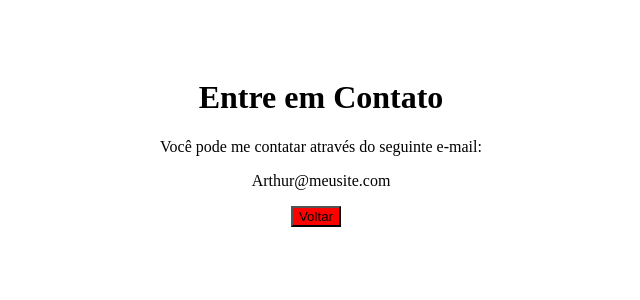
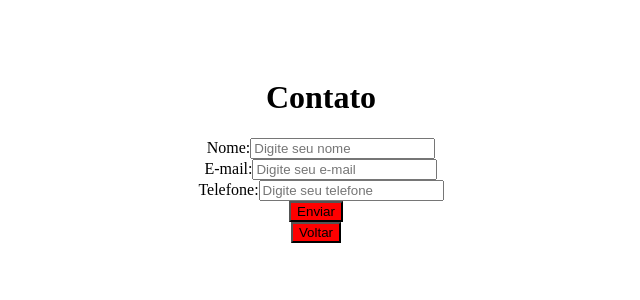
Before and after one commit to ArttyX/ProjetoReact, a React (Vite) app: page /Contato in a window 1280 px wide. Shown: the top 300 px of the page, without its empty margins (319-959 px from the left). Built offline with nearby package versions, Linux system fonts and the light colour scheme.

Commit message:
Modificado página de contato e componentes

```diff
--- a/src/components/input-fatec/index.tsx
+++ b/src/components/input-fatec/index.tsx
@@ -2,7 +2,7 @@ import styles from './index.module.css'
 
 interface Props {
     defaultValue: string
-    type: 'text' | 'email' | 'number'
+    type: 'text' | 'email' | 'tel'
     placeHolder: string
 }
 
@@ -13,6 +13,7 @@ function InputFatec({defaultValue, type, placeHolder}: Props) {
         type={type}
         placeholder={placeHolder}
         defaultValue={defaultValue}
+        style={{ color: 'red' }}
         />
     )
 }
--- a/src/pages/Contato/index.tsx
+++ b/src/pages/Contato/index.tsx
@@ -1,12 +1,24 @@
 import { Link } from "react-router-dom"
 import ButtonFatec from "../../components/button-fatec";
 import "../../components/Contact/contato.css"
+import InputFatec from "../../components/input-fatec";
 function Contato(){
     return (
-        <div className="contato-container">
-      <h1>Entre em Contato</h1>
-      <p>Você pode me contatar através do seguinte e-mail:</p>
-      <p>Arthur@meusite.com</p>
+      <div className="contato-container">
+      <h1>Contato</h1>
+      <div>
+          <label>Nome:</label>
+          <InputFatec type="text" placeHolder="Digite seu nome" defaultValue={''} />
+        </div>
+        <div>
+          <label>E-mail:</label>
+          <InputFatec type="email" placeHolder="Digite seu e-mail" defaultValue={''} />
+        </div>
+        <div>
+          <label>Telefone:</label>
+          <InputFatec type="tel" placeHolder="Digite seu telefone" defaultValue={''} />
+        </div>
+        <ButtonFatec type='submit' label={"Enviar"}></ButtonFatec>
       <div>
       <Link to= {'/'}><ButtonFatec type={"button"} label={"Voltar"}></ButtonFatec></Link>
       </div>
```
